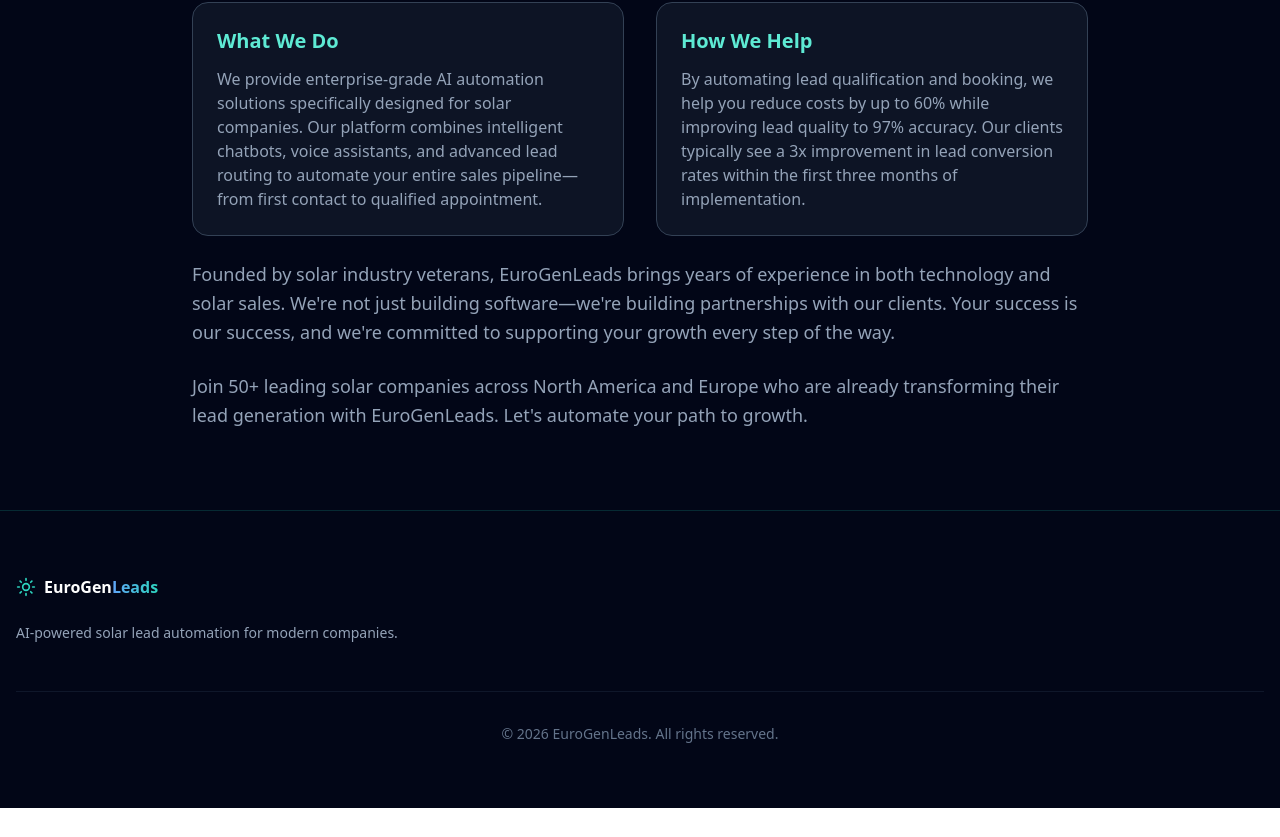
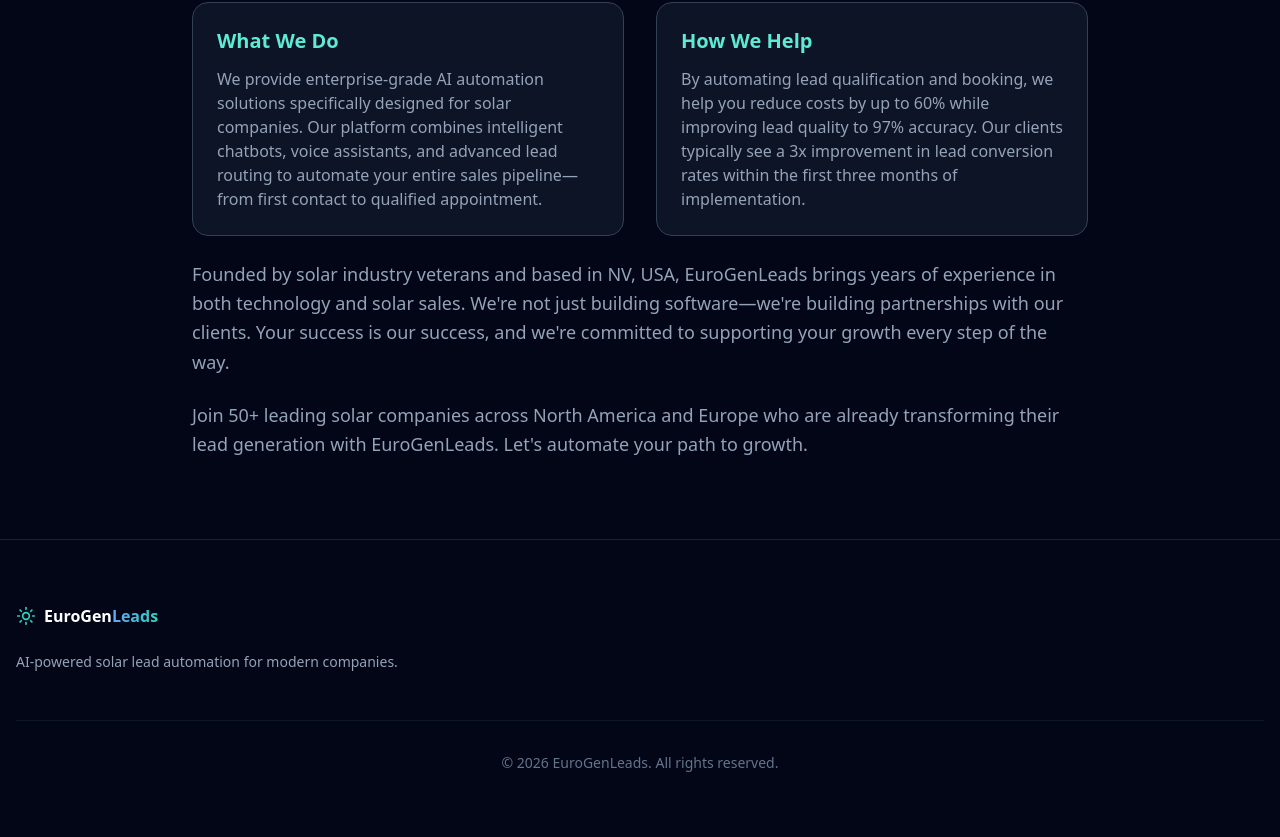
Before and after one commit to asrarmushtaqwani/eurogenleads, a React (Create React App) app: page / in a window 1280 px wide. Shown: the part 4185-5022 px from the top of the page. Before the commit the page ends 4993 px from the top, so only its background shows below. Built offline with nearby package versions, Linux system fonts and the light colour scheme.

Commit message:
Update App.js

```diff
--- a/src/App.js
+++ b/src/App.js
@@ -699,7 +699,7 @@ export default function EuroGenLeads() {
             </div>
 
             <p className="text-lg text-slate-400 leading-relaxed">
-              Founded by solar industry veterans, EuroGenLeads brings years of experience in both technology and solar sales. We're not just building software—we're building partnerships with our clients. Your success is our success, and we're committed to supporting your growth every step of the way.
+              Founded by solar industry veterans and based in NV, USA, EuroGenLeads brings years of experience in both technology and solar sales. We're not just building software—we're building partnerships with our clients. Your success is our success, and we're committed to supporting your growth every step of the way.
             </p>
 
             <p className="text-lg text-slate-400 leading-relaxed">
```
